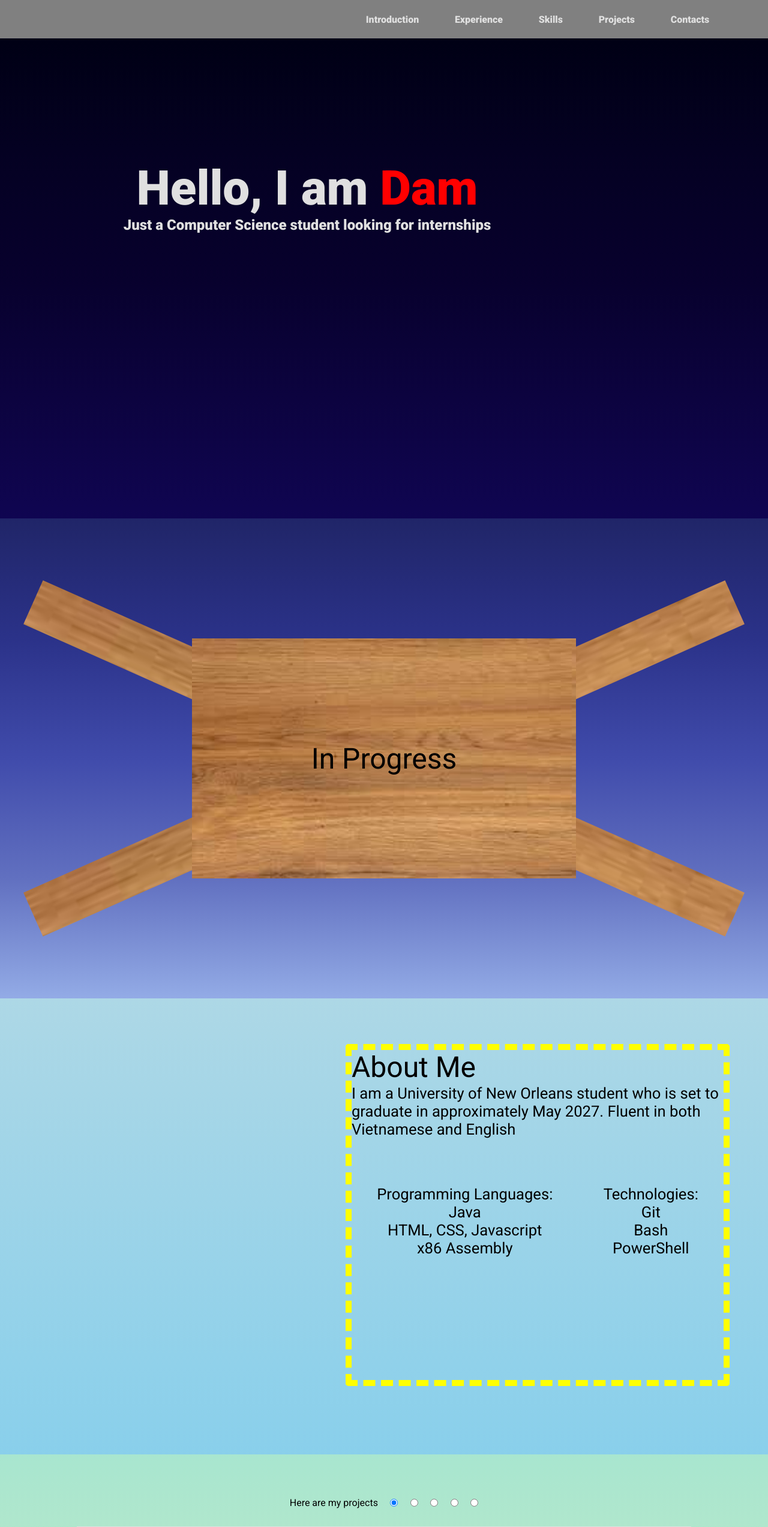
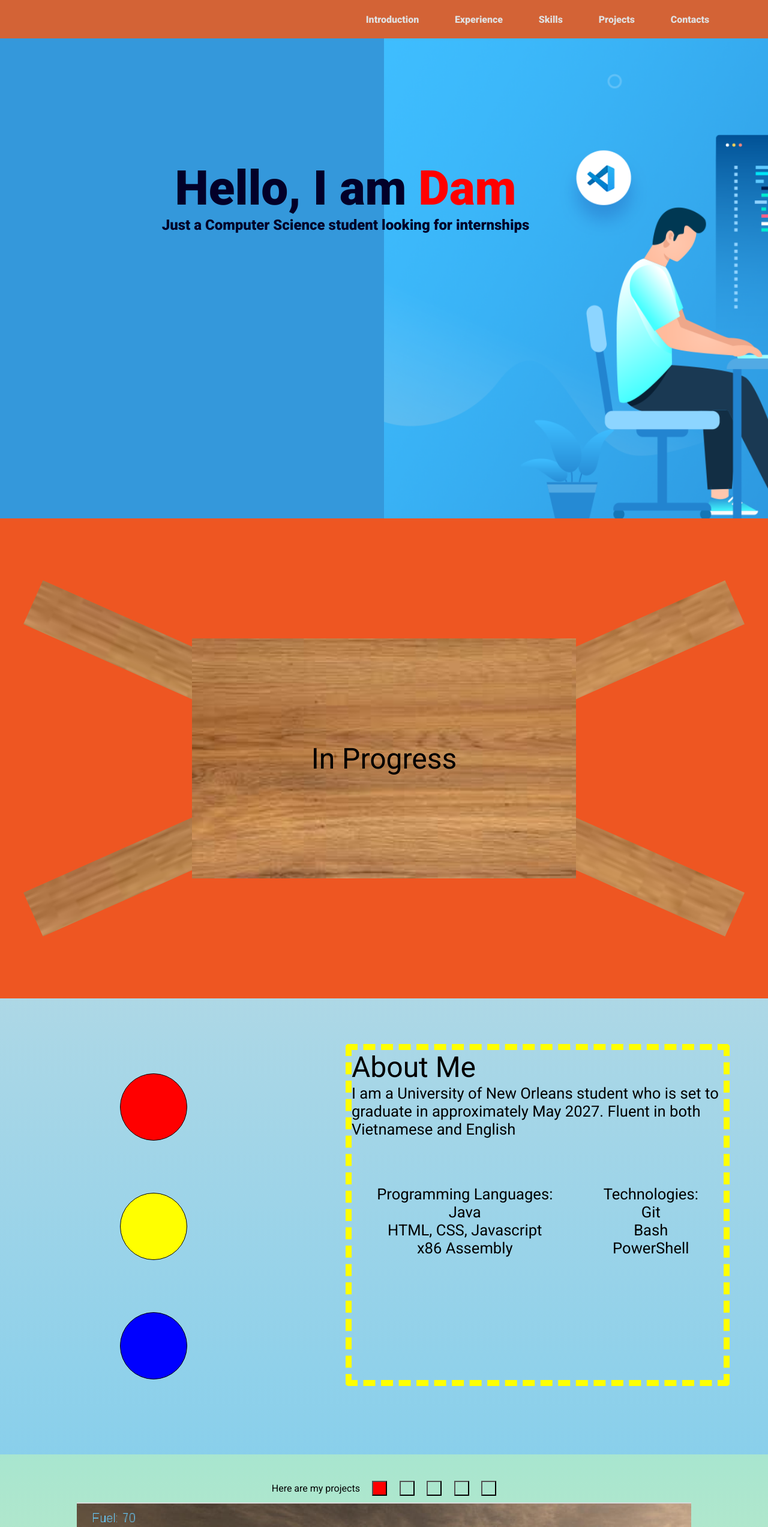
Before and after one commit to vdam05/Portfolio, a plain HTML site: page index.html in a window 1280 px wide. Shown: the top 2545 px of the page at 60% size. Drawn offline with Linux system fonts and the light colour scheme.

Commit message:
did some adjusting

```diff
--- a/index.html
+++ b/index.html
@@ -15,21 +15,28 @@
 	<body>
 		<header>
 			<nav class="navigation">
-				<div class="shortened-list"></div>
+				<div class="shortened-list">
+					<span></span>
+				</div>
 				<ul class="list">
-					<li class="list-item"><a href="#intro">Introduction</a></li>
-					<li class="list-item"><a href="#experience">Experience</a></li>
-					<li class="list-item"><a href="#skills">Skills</a></li>
-					<li class="list-item"><a href="#projects">Projects</a></li>
-					<li class="list-item"><a href="#contacts">Contacts</a></li>
+					<a href="#intro">Introduction</a>
+					<a href="#experience">Experience</a>
+					<a href="#skills">Skills</a>
+					<a href="#projects">Projects</a>
+					<a href="#contacts">Contacts</a>
 				</ul>
 			</nav>
 		</header>
 		<main>
 			<section id="intro">
+				<div class="left-half"></div>
+				<div class="right-half"></div>
 				<div class="intro-paragraph">
 					<h id="first-sentence">Hello, I am <span id="clickable">Dam</span></h>
 					<p>Just a Computer Science student looking for <span>internships</span></p>
+				</div>
+				<div class="button-call">
+					<button>Get to know more about me!</button>
 				</div>
 			</section>
 			<section id="experience">
@@ -40,9 +47,9 @@
 			<section id="skills">
 				<!--Circles on the left side of this section with animations for styles-->
 				<div class="circles-drawing">
-					<div class="circles"></div>
-					<div class="circles"></div>
-					<div class="circles"></div>
+					<div class="circles" id="circle1"></div>
+					<div class="circles" id="circle2"></div>
+					<div class="circles" id="circle3"></div>
 				</div>
 				<!--Ends here-->
 				<article class="skills-section">
@@ -67,15 +74,16 @@
 			</section>
 			<section id="projects">
 				<!--Buttons to switch images-->
-				<label class="switching" for="projects-images-switch">
+				<label class="switching" for="projects-images-switch" aria-label="buttonSwitching">
 					Here are my projects
-					<input type="radio" class="image1" id="imageId" name="projects-images-switch" checked>
-					<input type="radio" class="image2" id="imageId" name="projects-images-switch">
-					<input type="radio" class="image3" id="imageId" name="projects-images-switch">
-					<input type="radio" class="image4" id="imageId" name="projects-images-switch">
-					<input type="radio" class="image5" id="imageId" name="projects-images-switch">
+					<button id="image1" class="imageId" name="projects-images-switch"></button>
+					<button id="image2" class="imageId" name="projects-images-switch"></button>
+					<button id="image3" class="imageId" name="projects-images-switch"></button>
+					<button id="image4" class="imageId" name="projects-images-switch"></button>
+					<button id="image5" class="imageId" name="projects-images-switch"></button>
 				</label>
 				<div class="projects-image"></div>
+				<div class="project-image-cap">This is a placeholder</div>
 			</section>
 		</main>
 		<footer id="contacts">
--- a/script.js
+++ b/script.js
@@ -13,16 +13,56 @@ function changeColors() {
 
 }
 //Changing the color of the header menu items
-let listItemSelect = document.querySelectorAll(".list-item");
+let listItemSelect = document.querySelectorAll(".list a");
 listItemSelect.forEach(item => item.addEventListener('click', menuSelected));
-function menuSelected (e) { //e for event
+function menuSelected (e) {
+    for (const item of listItemSelect) {
+        item.style.color = "#e0e0e0";
+        item.style.textUnderlineOffset = "0%";
+        item.style.textDecoration = "none";
+    }
+    e.currentTarget.style.color = "black";
+    e.currentTarget.style.textDecoration = "underline";
+    e.currentTarget.style.textUnderlineOffset = "25%";
 }
 /*---------------------------INTRO--------------------------------------*/
 
 /*---------------------------SKILLS--------------------------------------*/
 
 /*---------------------------PROJECTS--------------------------------------*/
-let imageSelections = document.querySelectorAll("#imageId");
-imageSelections.forEach(selection => selection.addEventListener('checked'))
-
+//Switching project image and captions
+let captionArray = [
+    {
+        name: "image1",
+        caption: "This is my first Java project about making a basic game",
+    },
+    {
+        name: "image2",
+        caption: "Nothing here just yet",
+    },
+    {
+        name: "image3",
+        caption: "My website built with plain HTML, CSS, and JavaScript"
+    }
+];
+let projectButtons = document.querySelectorAll(".imageId");
+let projectImage = document.querySelector(".projects-image");
+let projectImageCaption = document.querySelector(".project-image-cap");
+projectButtons.forEach((button) => button.addEventListener("click", (e) => {
+    const chosenButton = e.currentTarget;
+    const chosenImg = `url(./images/project-imgs/${chosenButton.id}.png)`;
+    let chosenCaption = "";
+    projectImage.style.backgroundImage = chosenImg;
+    projectButtons.forEach((button) => {
+        button.style.backgroundColor = "transparent";
+    })
+    chosenButton.style.backgroundColor = "red";
+    projectImageCaption.innerText = "";
+    try {
+        chosenCaption = captionArray.find((element) => element.name === chosenButton.id).caption;
+    } catch (error) {
+        chosenCaption= "Seems like there is nothing here??? Check out my other things then.";
+    }
+    projectImageCaption.innerText = chosenCaption;
+}));
 /*---------------------------PROJECTS--------------------------------------*/
--- a/styles.css
+++ b/styles.css
@@ -6,14 +6,15 @@
 }
 :root {
     --main-font: Roboto, sans-serif;
-    --font-color-intro: hsl(0, 0%, 88%);
+    --font-color-menu: #e0e0e0;
+    --font-color-main: hsl(245, 100%, 8%);
 }
 html {
     scroll-behavior: smooth;
-    overflow: hidden;
 }
-header, body, footer {
+body {
     font-family: var(--main-font);
+    min-height: 500px;
 }
 /*---------------------------------Header here-------------------------------------*/
 header {
@@ -21,7 +22,7 @@ header {
     position: sticky;
     top: 0px;
     z-index: 5;
-    background: gray;
+    background-color: #d36336;
 }
 .navigation {
     display: grid;
@@ -30,9 +31,10 @@ header {
     height: 100%; /*header is an indeterminate height*/
 }
 .shortened-list {
-    width:
     display: none; /*to hide until media queries*/
+
 }
+
 .list {
     grid-column: 8 / 15;
     grid-row: 3 / 4;
@@ -43,24 +45,21 @@ header {
     align-items: center;
     column-gap: 10%;
     height: 100%;
-}
-.list-item {
-    list-style: none;
-    background-color: transparent;
-    border-radius: 3px;
     animation-name: appear-in;
     animation-duration: 1s;
     animation-timing-function: ease-in-out;
     animation-delay: 0ms;
     animation-iteration-count: 1;
 }
-.list-item a {
+.list a {
+    background: transparent;
     height: 100%;
-    color: var(--font-color-intro);
+    color: var(--font-color-menu);
     font-weight: 900;
-}
-.list-item a:link, .list-item a:visited {
     text-decoration: none;
+    transition-property: all;
+    transition-duration: 0.5s;
+    transition-timing-function: ease-out;
 }
 @keyframes appear-in  { /*translateY for moving an element. Opacity for transparent*/
     0% {
@@ -73,8 +72,11 @@ header {
     }
 }
 @media screen and (max-width: 500px) {
+    .shortened-list {
+        display: block;
+    }
     .list {
-        display: block;
+        display: none;
     }
 }
 /*---------------------------------Header ends here-------------------------------------*/
@@ -83,24 +85,35 @@ header {
 #intro {
     height: 100vh;
     position: relative;
-    background: linear-gradient(to bottom,
-    hsl(240, 100%, 4%) 0%,
-    hsl(246, 94%, 7%) 25%,
-    hsl(249, 96%, 9%) 50%,
-    hsl(249, 91%, 13%) 75%,
-    hsl(248, 88%, 17%) 100%);
+}
+.left-half {
+    width: 50%;
+    height: 100%;
+    background-color:#3498DB;
+}
+.right-half {
+    width: 50%;
+    height: 100%;
+    background-color: #00AAFF;
+    background-image: url(./images/intro-image.png);
+    background-repeat: no-repeat;
+    background-size: cover;
+    overflow-x: hidden;
+    position: absolute;
+    top: 0%;
+    left: 50%;
 }
 .intro-paragraph {
     height: 60%;
     width: 60%;
     position: absolute;
     top: 3%;
-    left: 10%;
+    left: 15%;
     display: flex;
     flex-direction: column;
     justify-content: center;
     align-items: center;
-    color: var(--font-color-intro);
+    color: var(--font-color-main);
     font-weight: 900;
     font-size:x-large;
     user-select: none;
@@ -117,12 +130,7 @@ header {
 /*---------------------------------Experience here-------------------------------------*/
 #experience {
     height: 100vh;
-    background: linear-gradient(to bottom,
-    rgb(32, 37, 104) 0%,
-    rgb(43, 50, 137) 25%,
-    rgb(64, 75, 171) 50%,
-    rgb(97, 112, 192) 75%,
-    rgb(147, 171, 230) 100%);
+    background: #EE5622;
     position: relative;
 }
 .sign, .wooden-triangle-left, .wooden-triangle-right {
@@ -170,6 +178,37 @@ header {
     z-index: -2;
     position: relative;
 }
+.circles-drawing {
+    height: 90%;
+    width: 30%;
+    position: absolute;
+    left: 5%;
+    top: 5%;
+    display: flex;
+    flex-direction: column;
+    justify-content: space-evenly;
+    align-items: center;
+}
+.circles {
+    width: 7rem;
+    height: 7rem;
+    border-radius: 50%;
+    border: 1px solid black;
+}
+#circle1 {
+    background-color: red;
+}
+#circle2 {
+    background-color: yellow;
+}
+#circle3 {
+    background-color: blue;
+}
+@keyframes cool-circles {
+    0% {
+
+    }
+}
 .skills-section{
     width: 50%;
     height: 75%;
@@ -203,6 +242,7 @@ header {
     background: linear-gradient(to bottom,
     hsl(158, 55%, 78%),
     hsl(83, 55%, 84%));
+    positioN: relative;
 }
 .projects-image {
     height: 80%;
@@ -210,22 +250,36 @@ header {
     background-image: url(./images/project-imgs/image1.png);
     background-repeat: no-repeat;
     background-size: cover;
-    position: relative;
-    top: 5%;
-    left: 10%;
+    margin: auto;
 }
 .switching {
     display:inline-block;
+    width: 80%;
     height: 10%;
-    width: 80%;
     display: flex;
     flex-direction: row;
     justify-content: center;
     align-items: center;
     column-gap: 2%;
     position: relative;
-    top: 5%;
+    top: 2%;
     left: 10%;
+}
+.imageId {
+    height: 25px;
+    width: 25px;
+    user-select: none;
+    background: transparent;
+}
+#image1 {
+    background: red;
+}
+.project-image-cap {
+    width: 100%;
+    display:flex;
+    flex-direction: row;
+    justify-content: center;
+    align-items: center;
 }
 
 /*---------------------------------Projects end here-------------------------------------*/
```
Also changed, not shown: mini-acts/rpg-game/index.html (+1 -0 lines), images/intro-image.png (added), images/project-imgs/image3.png (added).
